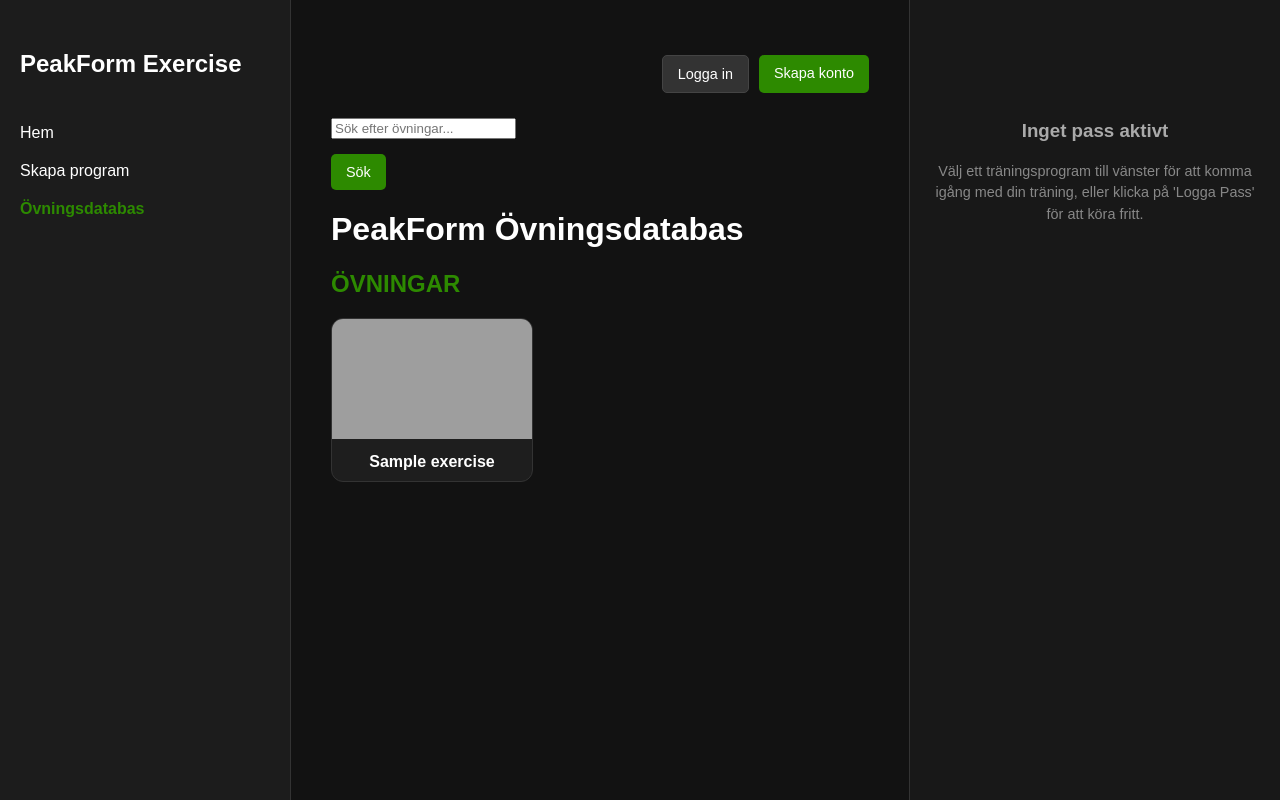
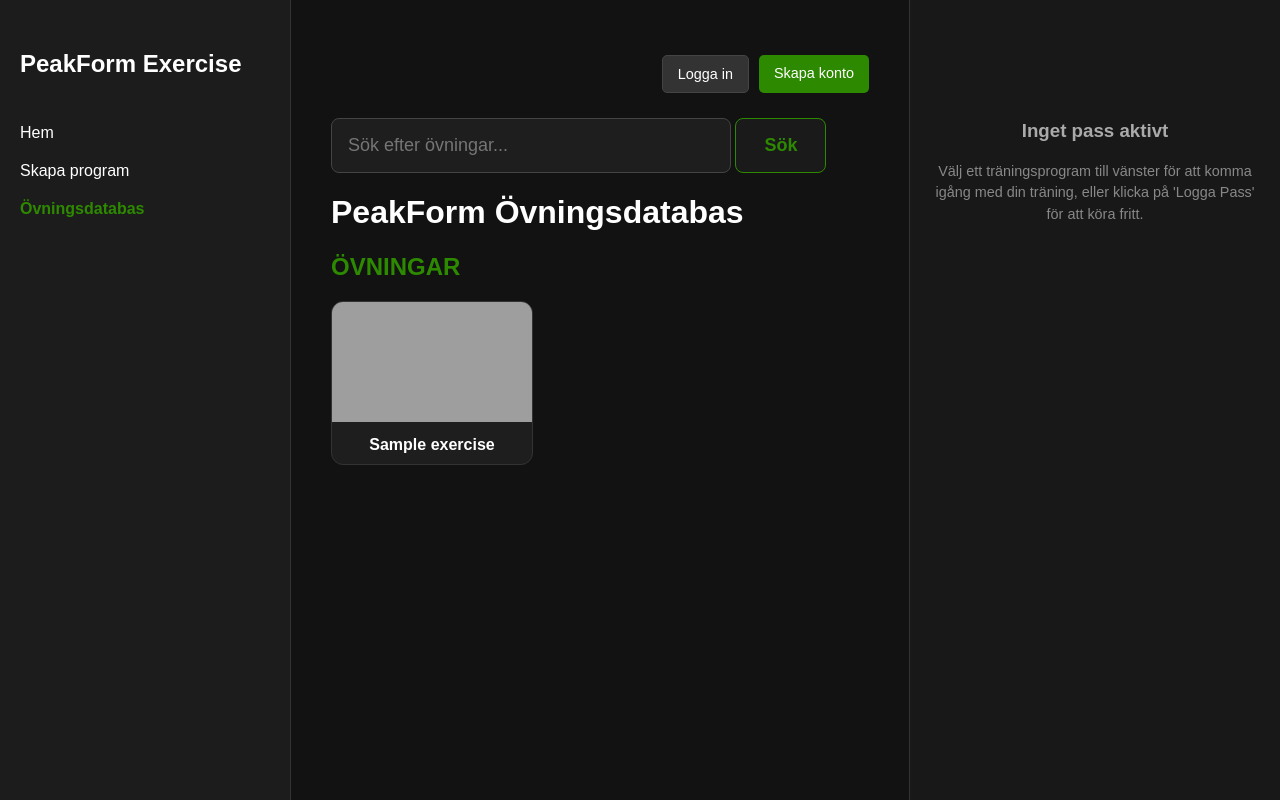
Before and after one commit to Larsencalle/Grupp_7_Peak_Form, a Flask app: template templates/exercise.html in a window 1280 px wide. Run offline with Flask 3, Linux system fonts and the light colour scheme; the template is opened without the code that fills it: most values are stand-ins (such as "Sample title", 1, 10 or a date in 2020); grey boxes are pictures that could not be loaded.

Commit message:
Gjorde sökfältet mer användbart
Under de explorativa testerna framkom det att testpersonerna hade svårt att fylla i sökfältet då det var för litet, åtgärdade detta!

```diff
--- a/static/style.css
+++ b/static/style.css
@@ -399,6 +399,29 @@ img {
     color: #2d8a00;
 }
 
+.search-form input {
+    padding: 16px;
+    font-size: 18px;
+    background: #1e1e1e;
+    color: white;
+    border: 1px solid #444;
+    border-radius: 8px;
+    width: 400px;
+    box-sizing: border-box;
+}
+
+
+.search-form button {
+    padding: 16px 28px;
+    font-size: 18px;
+    font-weight: bold;
+    background: #1a1a1a;
+    color: #2d8a00;
+    border: 1px solid #2d8a00;
+    border-radius: 8px;
+    cursor: pointer;
+}
+
 /* MINA PROGRAM */
 
 .program-header {
--- a/templates/exercise.html
+++ b/templates/exercise.html
@@ -41,11 +41,10 @@
                 {% endif %}
             </div>
 
-            <form method="GET" action="/search">
-                <input type="text" name="q" placeholder="Sök efter övningar..." required>
-                <button type="submit" class="small-button green">Sök</button>
+            <form method="GET" action="/search" class="search-form">
+             <input type="text" name="q" placeholder="Sök efter övningar..." required>
+             <button type="submit">Sök</button>
             </form>
-
             <h1> PeakForm Övningsdatabas </h1>
 
             <h2 class="green-text">ÖVNINGAR</h2>
```
